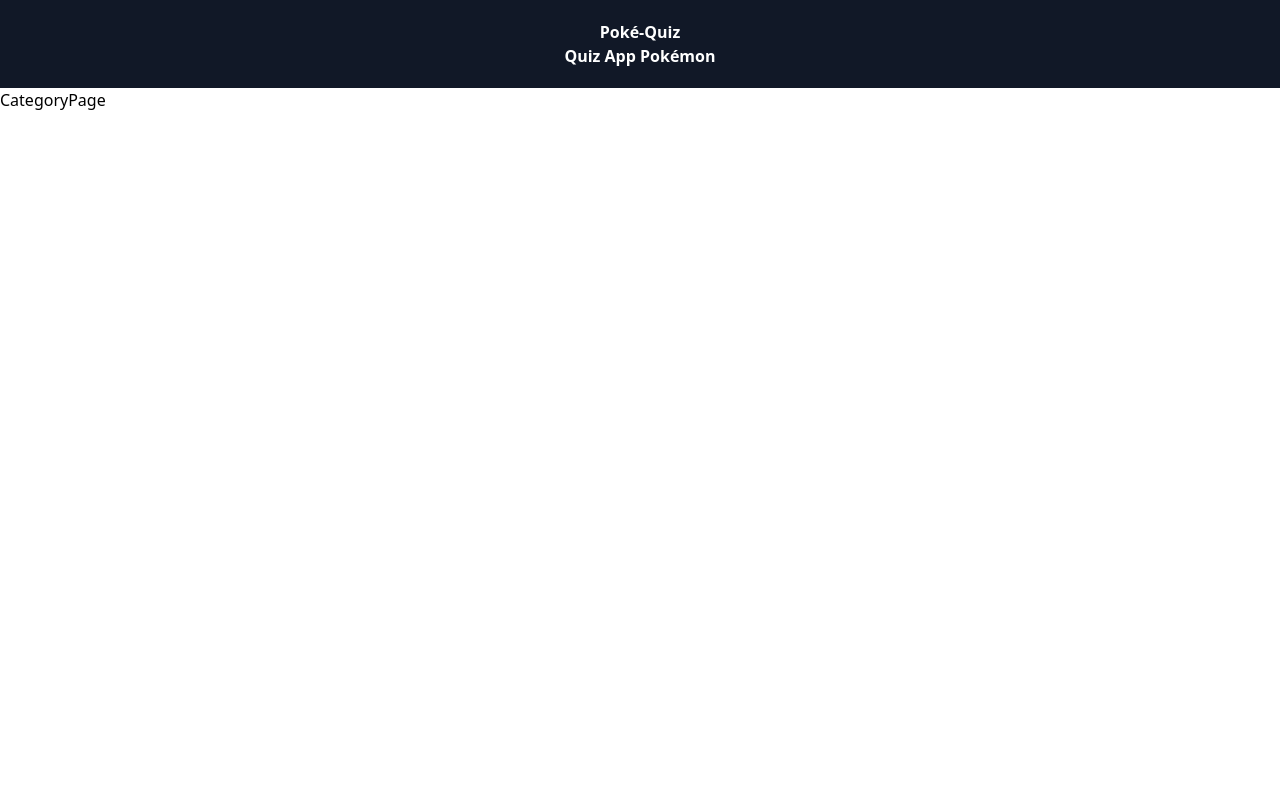
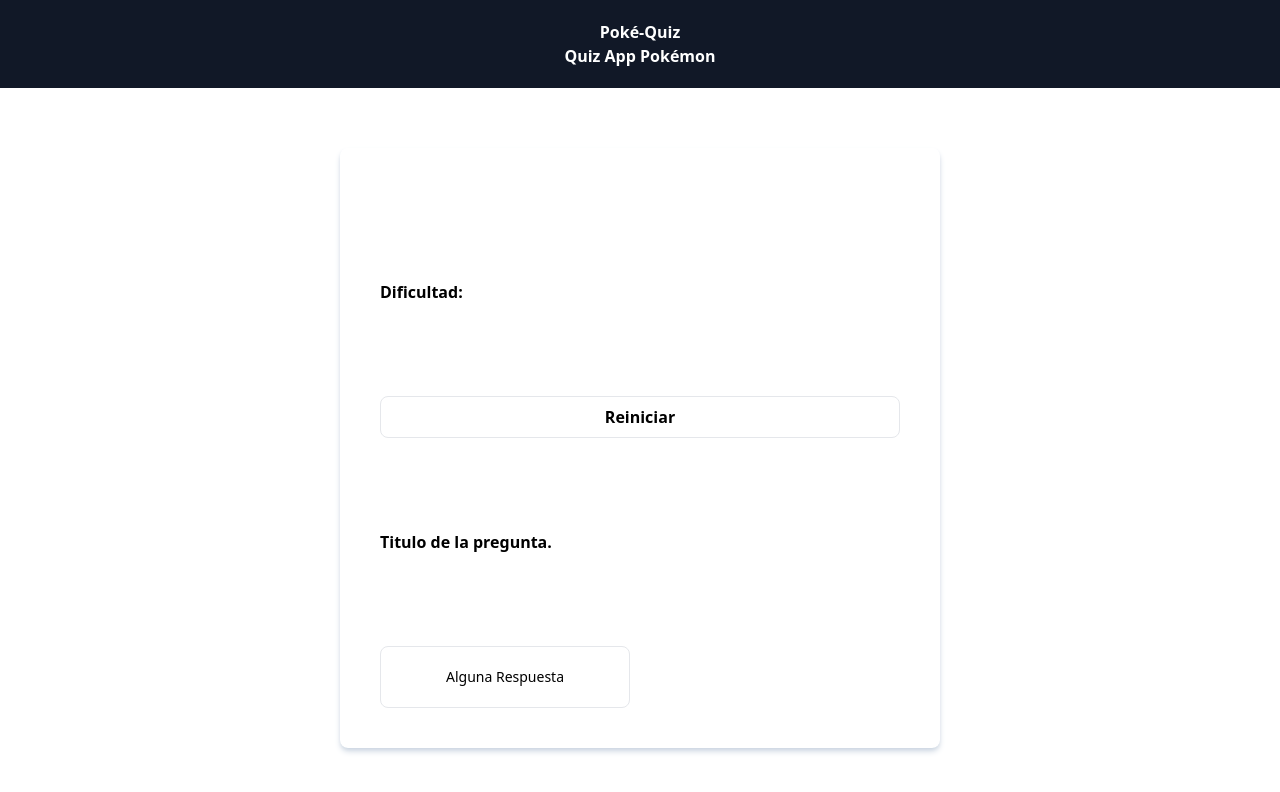
Before and after one commit to Rodrigo-Emca/poke_quiz, a React (Vite) app: page /category/Alola in a window 1280 px wide. Shown: the top 792 px of the page. Built offline with nearby package versions, Linux system fonts and the light colour scheme.

Commit message:
Creación de componente Questions, para renderizar las preguntas. Aun falta terminarlo.

```diff
--- /dev/null
+++ b/src/components/Question.jsx
@@ -0,0 +1,44 @@
+import React from 'react'
+
+const Question = () => {
+  return (
+    <>
+      <div className="flex flex-col justify-between shadow-md shadow-slate-300 w-[600px] h-[600px] p-10 rounded-lg">
+        <span className="text-xl font-bold">
+          {/* numero de pregunta actual y numero de preguntas totales. */}
+        </span>
+
+        <div>
+          <span className="font-semibold">
+            Dificultad:
+          </span>
+          <span className="font-bold">
+            {/* la dificultad de la pregunta */}
+          </span>
+        </div>
+
+        <button className="border px-5 py-2 rounded-lg font-bold transition-all hover:bg-yellow-500 hover:text-gray-900">
+          Reiniciar
+        </button>
+
+        <div>
+          <h1 className="font-bold">
+            Titulo de la pregunta.
+          </h1>
+        </div>
+
+        {/* Las respuestas del usuario van aqui */}
+        <div className="grid grid-cols-2 gap-5">
+          {/* Mapeamos un arreglo de respuesta correcta e incorrectas */}
+          <button className="border p-5 rounded-lg flex justify-center items-center hoover:scale-105">
+            <p className="font-medium text-center text-sm">
+              Alguna Respuesta
+            </p>
+          </button>
+        </div>
+      </div>
+    </>
+  )
+}
+
+export default Question
--- a/src/pages/CategoryPage.jsx
+++ b/src/pages/CategoryPage.jsx
@@ -1,9 +1,36 @@
-import React from 'react'
+import React, { useState , useEffect } from 'react';
+import { useParams } from 'react-router-dom';
+import Question from '../components/Question.jsx';
+import { questions } from '../data.js'; /* Importo el array de preguntas de data.js */
+
+//Función para barajar las preguntas de cada categoria y también reducirla al numero deseado.
+const shuffleArray = (array) => {
+    const newArray = array.sort(() => Math.random() - 0.5);
+    return newArray.slice(0, 5);
+}
+
 
 export const CategoryPage = () => {
+
+    /* Para leer el parametro de la URL, uso UseParams */
+    const { category } = useParams()
+    //console.log(category)
+    //console.log(questions)
+
+    // useState. Tomo de data.js, buscando todos los questions que coincidan con la categoría dada.
+    const [questionsFiltered, setQuestionsFiltered] = useState(
+        questions.filter(question => question.category === category)
+        )
+
+    useEffect(() => {
+        const newQuestions = shuffleArray(questionsFiltered);
+        setQuestionsFiltered(newQuestions);
+        //console.log(newQuestions)
+    }, []);
+
     return (
-        <div>
-        CategoryPage
+        <div className='container flex flex-col items-center justify-center gap-10' style={{height: 'calc(100vh - 5rem)'}}>
+            <Question/>
         </div>
     )
 }
```
